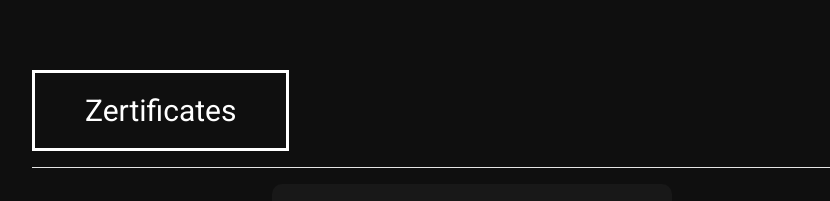
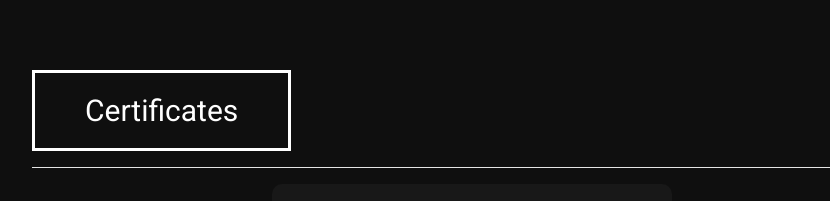
Before and after one commit to JanRipken/ripken, a Vue app: page /resume in a window 1280 px wide. Shown: the part 1598-1799 px from the top of the page, without its empty margins (168-998 px from the left). Built offline with nearby package versions, Linux system fonts and the light colour scheme; what vue-resource would draw is missing.

Commit message:
certificates

```diff
--- a/src/routes/Resume.vue
+++ b/src/routes/Resume.vue
@@ -66,7 +66,7 @@
             </div>
             <div class="exp">
                 <div class="experience">
-                    Zertificates
+                    Certificates
                 </div>
                 <hr size="8" width="100%" color="white" />
                 <b-container class="resume-container">
@@ -76,6 +76,7 @@
                         :title="r.title"
                         :text="r.text"
                         :date="r.date"
+                        :repo="r.repo"
                         class="mx-3"
                     />
                 </b-container>
@@ -142,6 +143,8 @@ export default {
                         title: 'virtualization with docker',
                         text: 'LinkedIn Learning',
                         date: 'August 2021',
+                        repo:
+                            'certificates/Abschlusszertifikat_Virtualisierung mit Docker.pdf',
                     },
                 ],
             },
```
Also changed, not shown: 1 other file (tests, documents, lock files or other folders).
